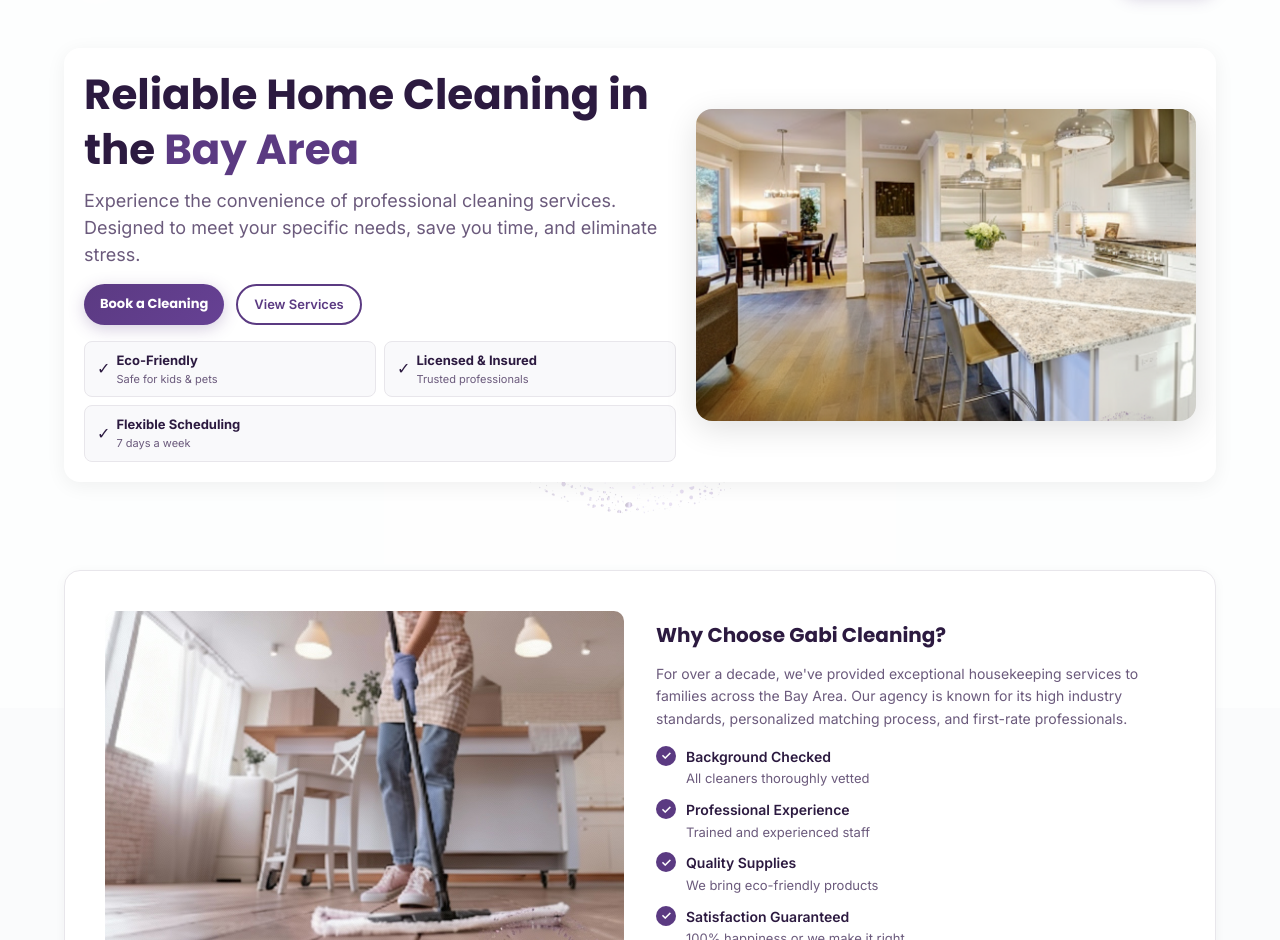
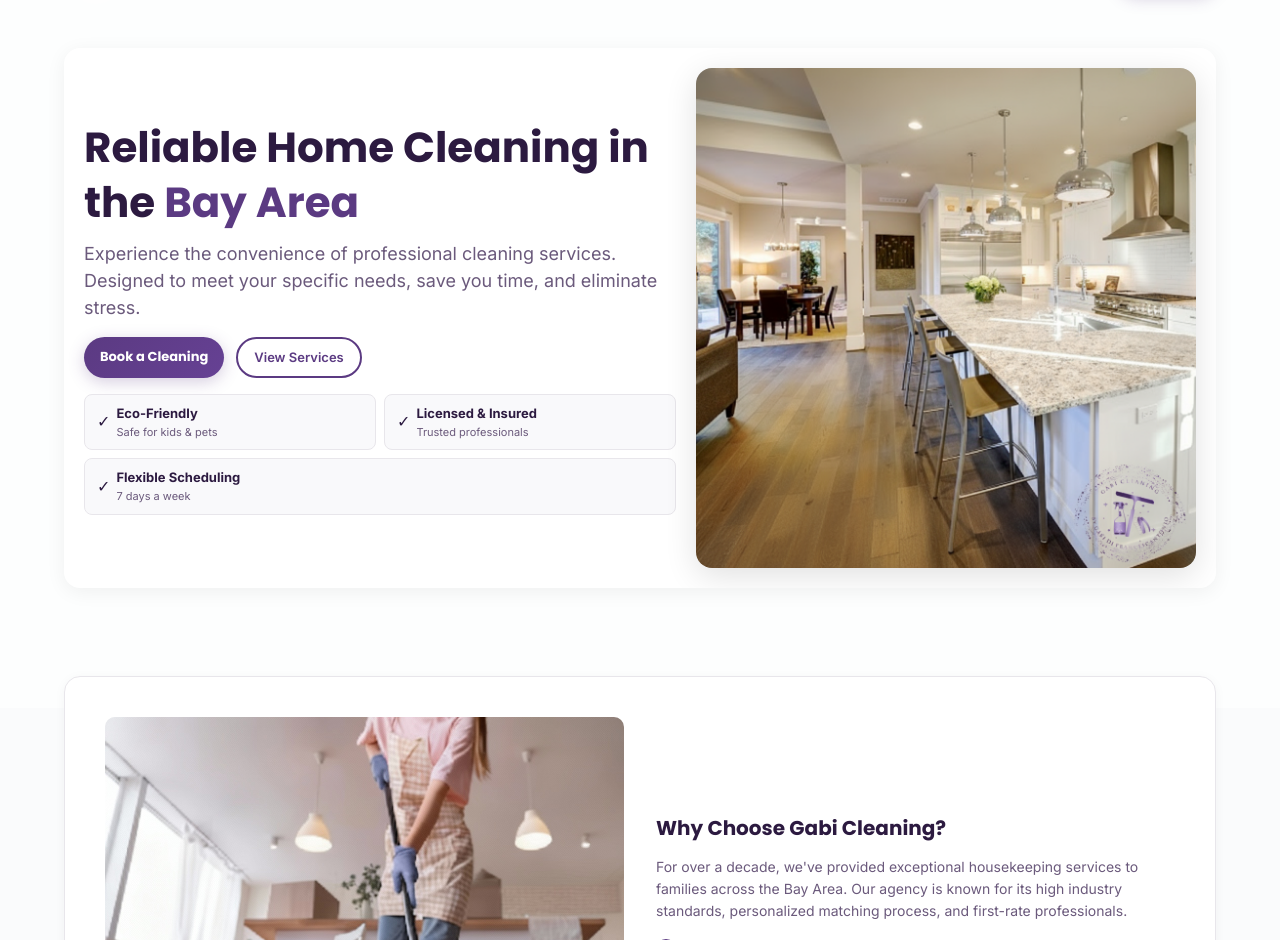
Before and after one commit to Beny74/Gabicleaning, a Next.js app in the folder nextjs_space/: page / in a window 1280 px wide. Shown: the part 92-1032 px from the top of the page. Built offline with nearby package versions, Linux system fonts and the light colour scheme.

Commit message:
Images resized to show logo

```diff
--- a/nextjs_space/components/hero-section.tsx
+++ b/nextjs_space/components/hero-section.tsx
@@ -59,12 +59,12 @@
           </div>
 
           <div className="hero-visual" style={{width:'100%',maxWidth:'500px',display:'flex',alignItems:'center',justifyContent:'center'}}>
-            <div style={{width:'100%',aspectRatio:'16/10',position:'relative',borderRadius:'16px',overflow:'hidden',boxShadow:'0 8px 32px rgba(0,0,0,0.12)'}}>
+            <div style={{width:'100%',aspectRatio:'1/1',position:'relative',borderRadius:'16px',overflow:'hidden',boxShadow:'0 8px 32px rgba(0,0,0,0.12)',background:'#f5f5f5'}}>
               <Image
                 src="/cozinha.png"
                 alt="Cozinha impecavelmente limpa demonstrando nossos serviços profissionais de limpeza Gabi Cleaning"
                 fill
-                style={{objectFit:'cover'}}
+                style={{objectFit:'contain'}}
                 priority
               />
             </div>
@@ -75,12 +75,12 @@
       {/* Why Choose Section */}
       <section style={{marginTop:'32px',background:'var(--white)',padding:'20px',borderRadius:'12px',border:'1px solid var(--gray-200)',boxShadow:'0 2px 12px rgba(0,0,0,0.04)'}} className="why-choose-section">
         <div style={{display:'grid',gridTemplateColumns:'1fr',gap:'20px',alignItems:'center'}} className="why-choose-grid">
-          <div style={{aspectRatio:'3/2',position:'relative',borderRadius:'10px',overflow:'hidden'}}>
+          <div style={{aspectRatio:'1/1',position:'relative',borderRadius:'10px',overflow:'hidden',background:'#f5f5f5'}}>
             <Image
               src="/pessoa-limpeza.png"
               alt="Profissional da Gabi Cleaning realizando limpeza residencial com equipamentos modernos"
               fill
-              style={{objectFit:'cover'}}
+              style={{objectFit:'contain'}}
             />
           </div>
           <div>
```
Also changed, not shown: 1 other file (tests, documents, lock files or other folders).
